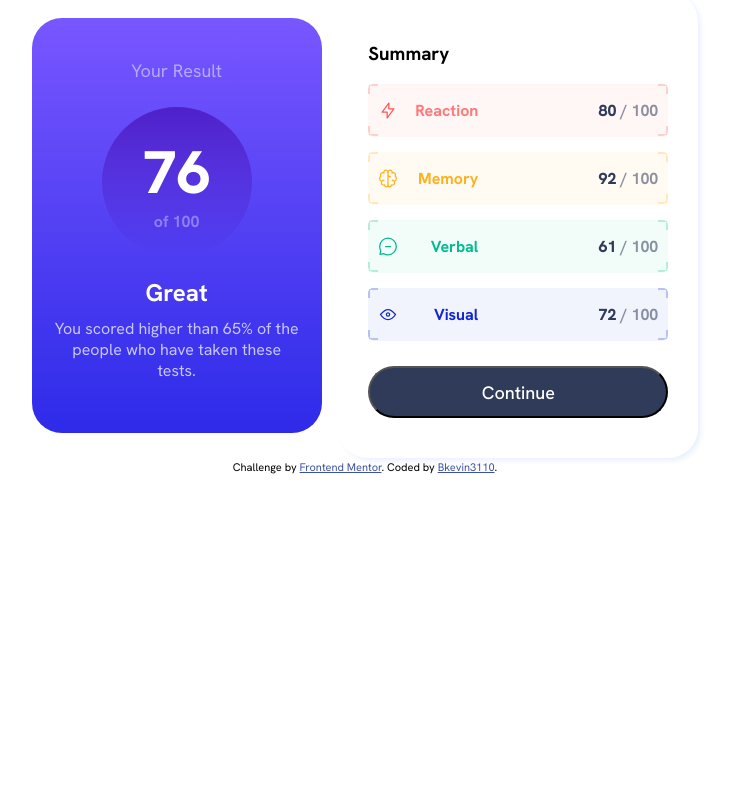
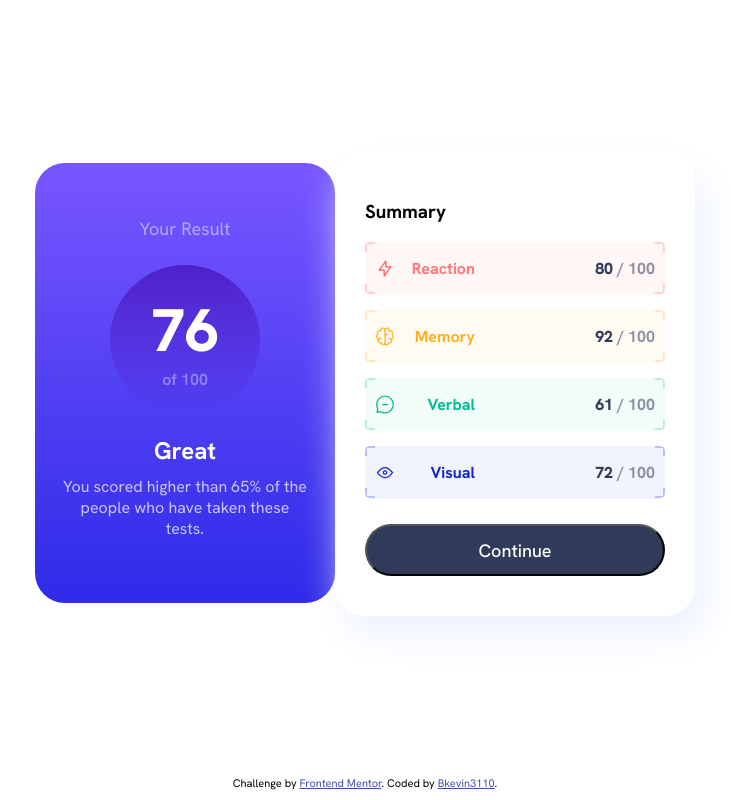
Before and after one commit to Bkevin3110/learning-Results, a plain HTML site: page index.html in a window 1280 px wide. Shown: the whole page, without its empty margins (275-1006 px from the left). Drawn offline with nearby package versions, Linux system fonts and the light colour scheme.

Commit message:
Desktop view finishing touches

```diff
--- a/style.css
+++ b/style.css
@@ -294,11 +294,22 @@ body{
 
 @media only screen and (min-width: 768px){
 
+    html,body{
+        width: 100%;
+        height: 100%;
+    }
+
+    body{
+        display: flex;
+        justify-content: center;
+        align-items: center;
+        flex-direction: column;
+    }
     .container{
         width: 700px;
         height: 450px;
         flex-direction: row;
-        justify-content: space-evenly;
+        justify-content: center;
     }
 
     .results{
@@ -306,8 +317,8 @@ body{
         justify-content: center;
         align-items: center;
         flex-direction: column;
-        width: 250px;
-        height: 375px;
+        width: 260px;
+        height: 400px;
         border-radius: 30px;
     }
 
@@ -318,7 +329,7 @@ body{
 
     .Summary{
         border-radius: 30px;
-        box-shadow: 3px 3px 5px hsl(221, 100%, 96%);
+        box-shadow: 10px 20px 40px hsl(221, 100%, 96%);
         padding: 30px;
     }
 
```
Also changed, not shown: index.html (+1 -0 lines).
